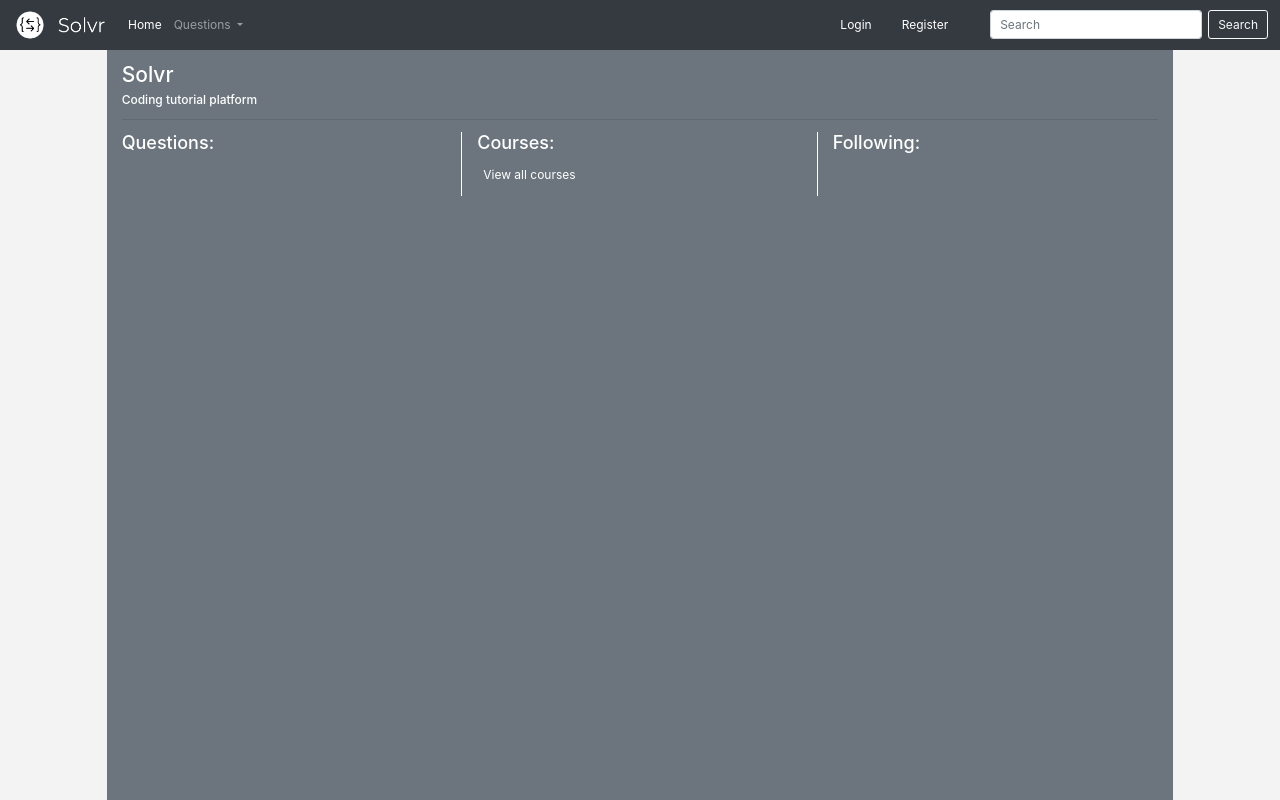
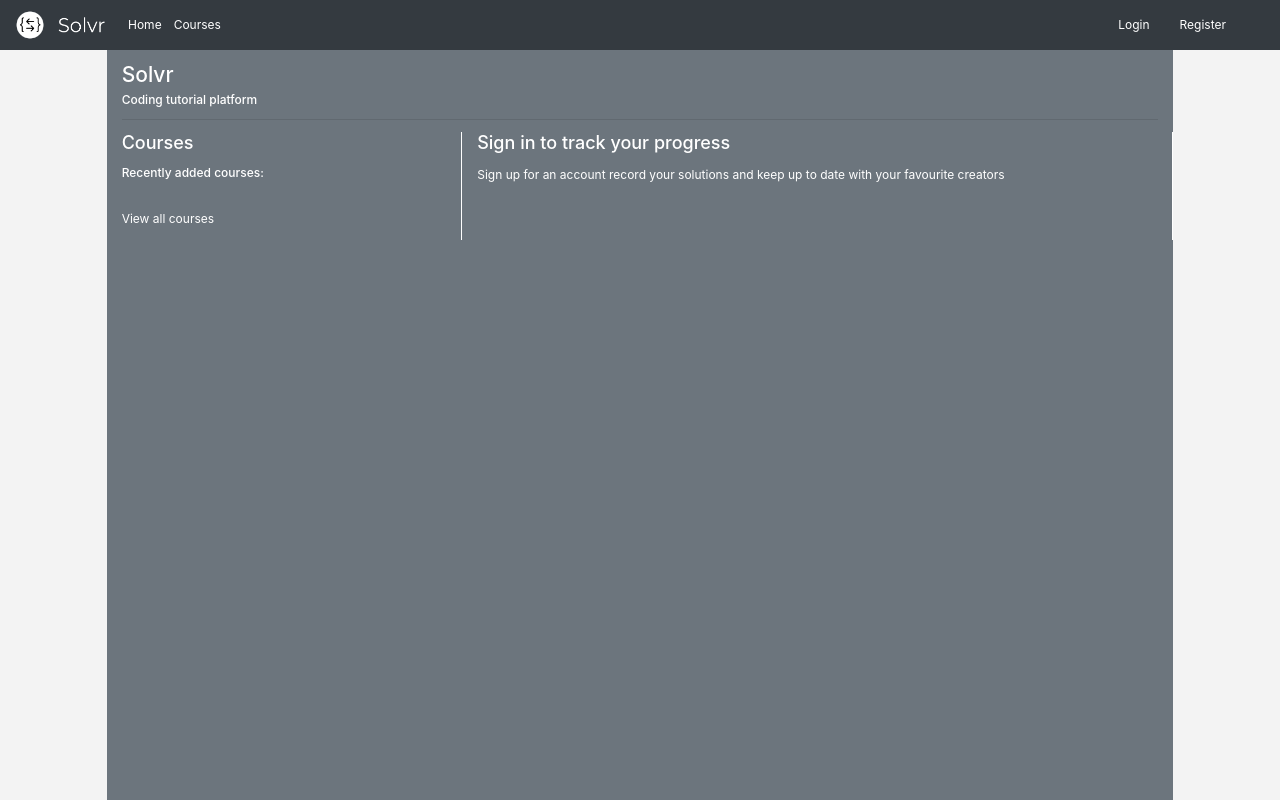
Before and after one commit to AndrewA111/ProjectWebApp, a Django app: page / in a window 1280 px wide. Run offline with Django 3.2, Linux system fonts and the light colour scheme; data that the repository does not hold is empty; some libraries are stand-ins or nearby versions.

Commit message:
Added timestamps to model objects. Updated homepage including listing recently submitted-to lessons

```diff
--- a/project_web_app/settings.py
+++ b/project_web_app/settings.py
@@ -29,7 +29,8 @@ SECRET_KEY = '#-q_t%tz6$l&w@bhp*dvfbvs*$@09_afvu(%c!@fnle6%l((6p'
 # SECURITY WARNING: don't run with debug turned on in production!
 DEBUG = True
 
-ALLOWED_HOSTS = []
+ALLOWED_HOSTS = ['a390b8ac5654.ngrok.io',
+                 '127.0.0.1']
 
 
 # Application definition
--- a/question/admin.py
+++ b/question/admin.py
@@ -5,9 +5,13 @@ from question.models import Question, File, Submission, SubmissionFile, UserProf
 class QuestionAdmin(admin.ModelAdmin):
     prepopulated_fields = {'slug': ('name', )}
 
+
+class SubmissionAdmin(admin.ModelAdmin):
+    readonly_fields = ('created',)
+
 admin.site.register(Question, QuestionAdmin)
 admin.site.register(File)
-admin.site.register(Submission)
+admin.site.register(Submission, SubmissionAdmin)
 admin.site.register(SubmissionFile)
 admin.site.register(UserProfile)
 admin.site.register(Course)
--- a/question/views.py
+++ b/question/views.py
@@ -24,9 +24,25 @@ def index(request):
 
     questions = Question.objects.all()
 
+    # get most recently modified courses
+    courses = Course.objects.order_by('created')[:5]
+
     context_dict = {
-        'questions': questions
+        'questions': questions,
+        'courses': courses
     }
+
+    lessons = []
+
+    if request.user.is_authenticated:
+        # get user's submissions
+        submissions = Submission.objects.filter(owner=request.user)
+
+        for submission in submissions:
+            lessons.append(submission.question.lesson)
+
+    context_dict['lessons'] = lessons
+
 
     return render(request, 'question/index.html', context=context_dict)
 
@@ -223,7 +239,8 @@ def question_ajax(request, course_slug, lesson_slug, question_slug):
         if json_return_object['summaryCode'] == 0:
 
             # remove any existing submissions
-            existing_submissions = Submission.objects.filter(owner=request.user)
+            existing_submissions = Submission.objects.filter(owner=request.user,
+                                                             question=question_obj)
 
             # remove any files associated with existing submissions
             for sub in existing_submissions:
@@ -235,7 +252,7 @@ def question_ajax(request, course_slug, lesson_slug, question_slug):
 
             # create submission associated with question
             submission = Submission.objects.create(question=question_obj,
-                                           owner=request.user)
+                                                   owner=request.user)
             submission.save()
 
             # create files and associate with submission
--- a/templates/question/base.html
+++ b/templates/question/base.html
@@ -36,16 +36,19 @@
               <li class="nav-item active">
                 <a class="nav-link" href="/">Home <span class="sr-only">(current)</span></a>
               </li>
-              <li class="nav-item dropdown">
-                <a class="nav-link dropdown-toggle" href="#" id="navbarDropdown" role="button" data-toggle="dropdown" aria-haspopup="true" aria-expanded="false">
-                  Questions
-                </a>
-                <div class="dropdown-menu" aria-labelledby="navbarDropdown">
-                  <a class="dropdown-item" href="#">Question 1</a>
-                  <a class="dropdown-item" href="#">Question 2</a>
-                  <a class="dropdown-item" href="#">Question 3</a>
-                </div>
+              <li class="nav-item active">
+                <a class="nav-link" href="/question/courses/">Courses <span class="sr-only">(current)</span></a>
               </li>
+<!--              <li class="nav-item dropdown">-->
+<!--                <a class="nav-link dropdown-toggle" href="#" id="navbarDropdown" role="button" data-toggle="dropdown" aria-haspopup="true" aria-expanded="false">-->
+<!--                  Questions-->
+<!--                </a>-->
+<!--                <div class="dropdown-menu" aria-labelledby="navbarDropdown">-->
+<!--                  <a class="dropdown-item" href="#">Question 1</a>-->
+<!--                  <a class="dropdown-item" href="#">Question 2</a>-->
+<!--                  <a class="dropdown-item" href="#">Question 3</a>-->
+<!--                </div>-->
+<!--              </li>-->
 
 
 
@@ -70,10 +73,10 @@
                     </li>
                 </ul>
                 {% endif %}
-            <form class="form-inline my-2 my-lg-0">
-              <input class="form-control mr-sm-2" type="search" placeholder="Search" aria-label="Search">
-              <button class="btn btn-outline-light my-2 my-sm-0" type="submit">Search</button>
-            </form>
+<!--            <form class="form-inline my-2 my-lg-0">-->
+<!--              <input class="form-control mr-sm-2" type="search" placeholder="Search" aria-label="Search">-->
+<!--              <button class="btn btn-outline-light my-2 my-sm-0" type="submit">Search</button>-->
+<!--            </form>-->
 
 
           </div>
--- a/templates/question/index.html
+++ b/templates/question/index.html
@@ -30,19 +30,36 @@
 
                     <div class="row">
                         <div class="col-md-4 border-right border-white">
-                            <h4 class="mb-3">Questions:</h4>
-                            {% for question in questions %}
-                                <p class="ml-2"><a href="/question/courses/{{ question.lesson.course.slug}}/{{ question.lesson.slug }}/{{ question.slug }}">{{ question.name }}</a></p>
+                            <h4 class="mb-3">Courses</h4>
+
+
+                            <h6 class="mb-3">Recently added courses:</h6>
+                            {% for course in courses %}
+                                <p class="ml-3"><a href="/question/courses/{{ course.slug }}/">{{ course.name }}</a></p>
                             {% endfor %}
-                        </div>
-                        <div class="col-md-4 border-right border-white">
-                            <h4 class="mb-3">Courses:</h4>
-                            <p class="ml-2"><a href="/question/courses">View all courses</a></p>
+
+                            <br/>
+                            <p ><a href="/question/courses">View all courses</a></p>
 
                         </div>
-                        <div class="col-md-4">
-                            <h4 class="mb-3">Following:</h4>
-                        </div>
+                        {% if user.is_authenticated %}
+                            <div class="col-md-4 border-right border-white">
+                                 <h4 class="mb-3">Your Recent Lessons</h4>
+                                {% for lesson in lessons %}
+<!--                                    <p class="ml-2"><a href="/question/courses/{{ question.lesson.course.slug}}/{{ question.lesson.slug }}/{{ question.slug }}">{{ question.name }}</a></p>-->
+                                <p class="ml-2"><a href="/question/courses/{{ lesson.course.slug }}/{{ lesson.slug }}">{{ lesson.name }}</a></p>
+                                {% endfor %}
+
+                            </div>
+                            <div class="col-md-4">
+                                <h4 class="mb-3">Following:</h4>
+                            </div>
+                        {% else %}
+                            <div class="col-md-8 border-right border-white">
+                                <h4 class="mb-3">Sign in to track your progress</h4>
+                                <p>Sign up for an account record your solutions and keep up to date with your favourite creators</p>
+                            </div>
+                        {% endif %}
 
                     </div>
 
```
Also changed, not shown: question/models.py (+21 -0 lines), question/migrations/0021_auto_20200819_1619.py (added).
